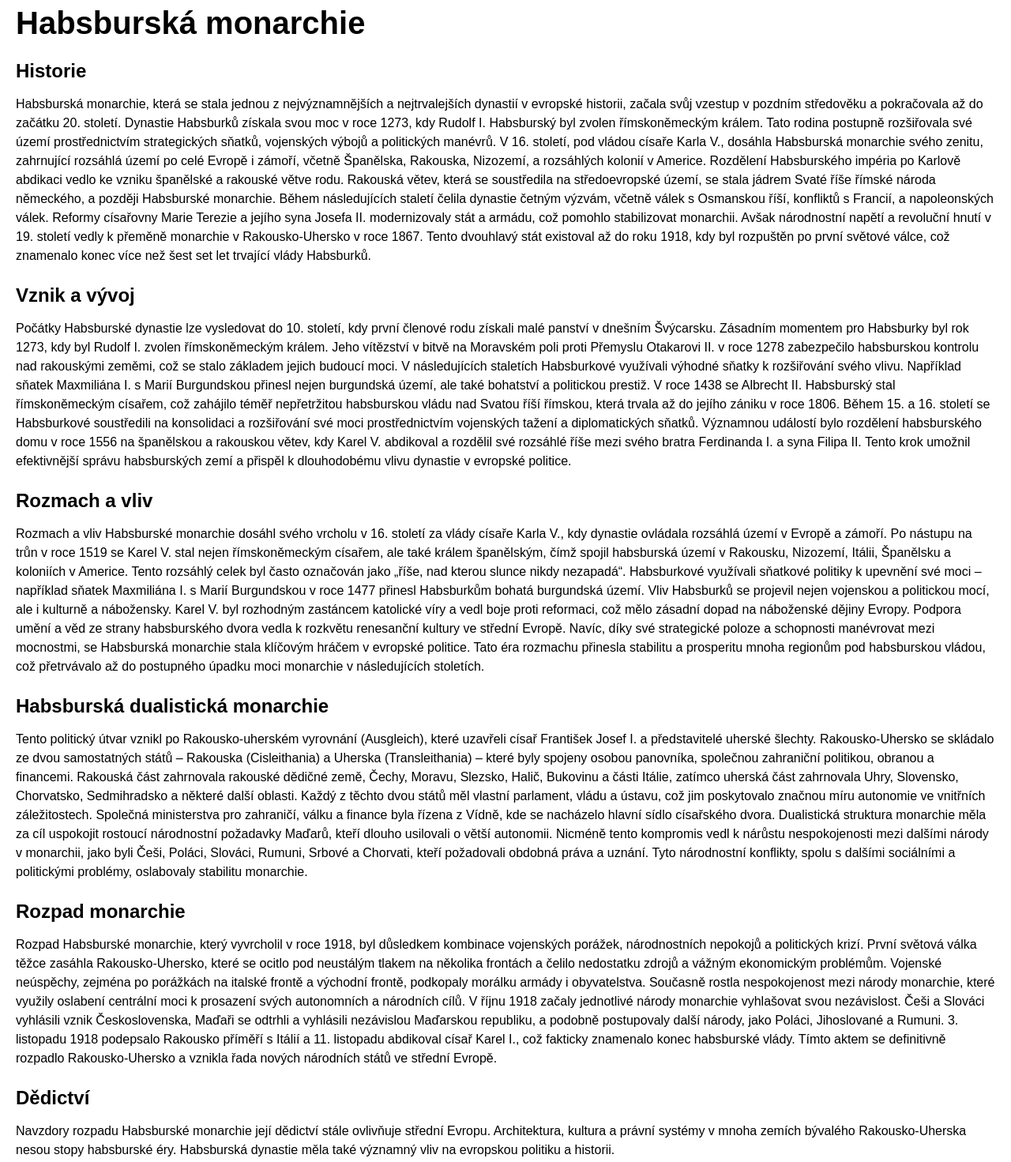
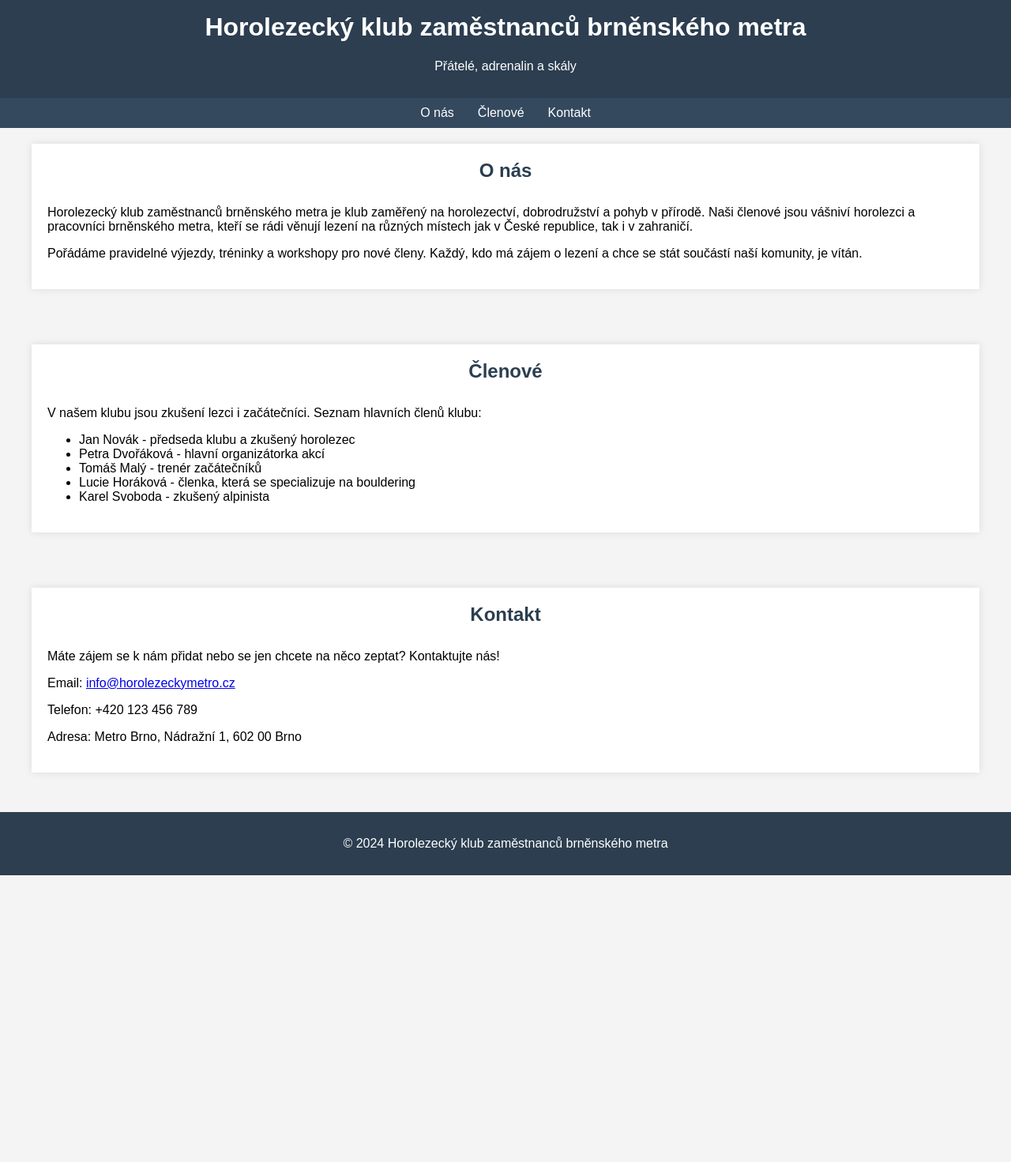
Before and after one commit to Prochyy/Prochyy.github.io, a plain HTML site: page index.html in a window 1280 px wide. Shown: the part 20-1491 px from the top of the page at 79% size. After the commit the page ends 1128 px from the top, so only its background shows below. Drawn offline with Linux system fonts and the light colour scheme.

Commit message:
Created web page for Horolezecký klub zaměstnanců brněnského metra

```diff
--- a/index.html
+++ b/index.html
@@ -3,124 +3,115 @@
 <head>
     <meta charset="UTF-8">
     <meta name="viewport" content="width=device-width, initial-scale=1.0">
-    <title>Habsburská monarchie</title>
+    <title>Horolezecký klub zaměstnanců brněnského metra</title>
     <style>
         body {
             font-family: Arial, sans-serif;
-            margin: 20px;
+            margin: 0;
+            padding: 0;
+            background-color: #f4f4f4;
         }
-        h1 {
-            font-size: 2.5em;
-            margin-bottom: 0.5em;
+        header {
+            background-color: #2c3e50;
+            color: white;
+            padding: 15px;
+            text-align: center;
         }
-        h2 {
-            font-size: 1.5em;
-            margin-top: 1em;
-            margin-bottom: 0.5em;
+        nav {
+            display: flex;
+            justify-content: center;
+            background-color: #34495e;
+            padding: 10px 0;
         }
-        p {
-            font-size: 1em;
-            margin-bottom: 1em;
-            line-height: 1.5em;
+        nav a {
+            color: white;
+            margin: 0 15px;
+            text-decoration: none;
+        }
+        nav a:hover {
+            text-decoration: underline;
+        }
+        section {
+            padding: 20px;
+            max-width: 1200px;
+            margin: 0 auto;
+        }
+        .section-header {
+            text-align: center;
+            margin-bottom: 30px;
+        }
+        .section-header h2 {
+            margin: 0;
+            color: #2c3e50;
+        }
+        .about, .members, .contact {
+            background-color: white;
+            padding: 20px;
+            margin-bottom: 30px;
+            box-shadow: 0 0 10px rgba(0,0,0,0.1);
+        }
+        footer {
+            text-align: center;
+            padding: 15px;
+            background-color: #2c3e50;
+            color: white;
         }
     </style>
-
-<!-- Matomo -->
-<script>
-  var _paq = window._paq = window._paq || [];
-  /* tracker methods like "setCustomDimension" should be called before "trackPageView" */
-  _paq.push(['trackPageView']);
-  _paq.push(['enableLinkTracking']);
-  (function() {
-    var u="//bis085.vse.cz/";
-    _paq.push(['setTrackerUrl', u+'matomo.php']);
-    _paq.push(['setSiteId', '1']);
-    var d=document, g=d.createElement('script'), s=d.getElementsByTagName('script')[0];
-    g.async=true; g.src=u+'matomo.js'; s.parentNode.insertBefore(g,s);
-  })();
-</script>
-<!-- End Matomo Code -->
-
 </head>
 <body>
-    <h1>Habsburská monarchie</h1>
 
-    <h2>Historie</h2>
-    <p>Habsburská monarchie, která se stala jednou z nejvýznamnějších a nejtrvalejších dynastií v evropské
-historii, začala svůj vzestup v pozdním středověku a pokračovala až do začátku 20. století. Dynastie Habsburků
-získala svou moc v roce 1273, kdy Rudolf I. Habsburský byl zvolen římskoněmeckým králem. Tato rodina postupně
-rozšiřovala své území prostřednictvím strategických sňatků, vojenských výbojů a politických manévrů. V 16.
-století, pod vládou císaře Karla V., dosáhla Habsburská monarchie svého zenitu, zahrnující rozsáhlá území po celé
-Evropě i zámoří, včetně Španělska, Rakouska, Nizozemí, a rozsáhlých kolonií v Americe. Rozdělení Habsburského
-impéria po Karlově abdikaci vedlo ke vzniku španělské a rakouské větve rodu. Rakouská větev, která se soustředila
-na středoevropské území, se stala jádrem Svaté říše římské národa německého, a později Habsburské monarchie.
-Během následujících staletí čelila dynastie četným výzvám, včetně válek s Osmanskou říší, konfliktů s Francií, a
-napoleonských válek. Reformy císařovny Marie Terezie a jejího syna Josefa II. modernizovaly stát a armádu, což
-pomohlo stabilizovat monarchii. Avšak národnostní napětí a revoluční hnutí v 19. století vedly k přeměně
-monarchie v Rakousko-Uhersko v roce 1867. Tento dvouhlavý stát existoval až do roku 1918, kdy byl rozpuštěn po
-první světové válce, což znamenalo konec více než šest set let trvající vlády Habsburků.</p>
+<header>
+    <h1>Horolezecký klub zaměstnanců brněnského metra</h1>
+    <p>Přátelé, adrenalin a skály</p>
+</header>
 
-    <h2>Vznik a vývoj</h2>
-    <p>Počátky Habsburské dynastie lze vysledovat do 10. století, kdy první členové rodu získali malé panství v
-dnešním Švýcarsku. Zásadním momentem pro Habsburky byl rok 1273, kdy byl Rudolf I. zvolen římskoněmeckým králem. Jeho
-vítězství v bitvě na Moravském poli proti Přemyslu Otakarovi II. v roce 1278 zabezpečilo habsburskou kontrolu nad
-rakouskými zeměmi, což se stalo základem jejich budoucí moci. V následujících staletích Habsburkové využívali výhodné
-sňatky k rozšiřování svého vlivu. Například sňatek Maxmiliána I. s Marií Burgundskou přinesl nejen burgundská území,
-ale také bohatství a politickou prestiž. V roce 1438 se Albrecht II. Habsburský stal římskoněmeckým císařem, což
-zahájilo téměř nepřetržitou habsburskou vládu nad Svatou říší římskou, která trvala až do jejího zániku v roce 1806.
-Během 15. a 16. století se Habsburkové soustředili na konsolidaci a rozšiřování své moci prostřednictvím vojenských
-tažení a diplomatických sňatků. Významnou událostí bylo rozdělení habsburského domu v roce 1556 na španělskou a
-rakouskou větev, kdy Karel V. abdikoval a rozdělil své rozsáhlé říše mezi svého bratra Ferdinanda I. a syna Filipa
-II. Tento krok umožnil efektivnější správu habsburských zemí a přispěl k dlouhodobému vlivu dynastie v evropské
-politice.</p>
+<nav>
+    <a href="#about">O nás</a>
+    <a href="#members">Členové</a>
+    <a href="#contact">Kontakt</a>
+</nav>
 
-    <h2>Rozmach a vliv</h2>
-    <p>Rozmach a vliv Habsburské monarchie dosáhl svého vrcholu v 16. století za vlády císaře Karla V., kdy dynastie
-ovládala rozsáhlá území v Evropě a zámoří. Po nástupu na trůn v roce 1519 se Karel V. stal nejen římskoněmeckým
-císařem, ale také králem španělským, čímž spojil habsburská území v Rakousku, Nizozemí, Itálii, Španělsku a koloniích
-v Americe. Tento rozsáhlý celek byl často označován jako „říše, nad kterou slunce nikdy nezapadá“. Habsburkové
-využívali sňatkové politiky k upevnění své moci – například sňatek Maxmiliána I. s Marií Burgundskou v roce 1477
-přinesl Habsburkům bohatá burgundská území. Vliv Habsburků se projevil nejen vojenskou a politickou mocí, ale i
-kulturně a nábožensky. Karel V. byl rozhodným zastáncem katolické víry a vedl boje proti reformaci, což mělo zásadní
-dopad na náboženské dějiny Evropy. Podpora umění a věd ze strany habsburského dvora vedla k rozkvětu renesanční
-kultury ve střední Evropě. Navíc, díky své strategické poloze a schopnosti manévrovat mezi mocnostmi, se Habsburská
-monarchie stala klíčovým hráčem v evropské politice. Tato éra rozmachu přinesla stabilitu a prosperitu mnoha regionům
-pod habsburskou vládou, což přetrvávalo až do postupného úpadku moci monarchie v následujících stoletích.</p>
+<section id="about">
+    <div class="about">
+        <div class="section-header">
+            <h2>O nás</h2>
+        </div>
+        <p>Horolezecký klub zaměstnanců brněnského metra je klub zaměřený na horolezectví, dobrodružství a pohyb v přírodě. Naši členové jsou vášniví horolezci a pracovníci brněnského metra, kteří se rádi věnují lezení na různých místech jak v České republice, tak i v zahraničí.</p>
+        <p>Pořádáme pravidelné výjezdy, tréninky a workshopy pro nové členy. Každý, kdo má zájem o lezení a chce se stát součástí naší komunity, je vítán.</p>
+    </div>
+</section>
 
-    <h2>Habsburská dualistická monarchie</h2>
-    <p>Tento politický útvar vznikl po Rakousko-uherském vyrovnání (Ausgleich), které uzavřeli císař František Josef
-I. a představitelé uherské šlechty. Rakousko-Uhersko se skládalo ze dvou samostatných států – Rakouska (Cisleithania)
-a Uherska (Transleithania) – které byly spojeny osobou panovníka, společnou zahraniční politikou, obranou a
-financemi.
+<section id="members">
+    <div class="members">
+        <div class="section-header">
+            <h2>Členové</h2>
+        </div>
+        <p>V našem klubu jsou zkušení lezci i začátečníci. Seznam hlavních členů klubu:</p>
+        <ul>
+            <li>Jan Novák - předseda klubu a zkušený horolezec</li>
+            <li>Petra Dvořáková - hlavní organizátorka akcí</li>
+            <li>Tomáš Malý - trenér začátečníků</li>
+            <li>Lucie Horáková - členka, která se specializuje na bouldering</li>
+            <li>Karel Svoboda - zkušený alpinista</li>
+        </ul>
+    </div>
+</section>
 
-Rakouská část zahrnovala rakouské dědičné země, Čechy, Moravu, Slezsko, Halič, Bukovinu a části Itálie, zatímco
-uherská část zahrnovala Uhry, Slovensko, Chorvatsko, Sedmihradsko a některé další oblasti. Každý z těchto dvou států
-měl vlastní parlament, vládu a ústavu, což jim poskytovalo značnou míru autonomie ve vnitřních záležitostech.
-Společná ministerstva pro zahraničí, válku a finance byla řízena z Vídně, kde se nacházelo hlavní sídlo císařského
-dvora.
+<section id="contact">
+    <div class="contact">
+        <div class="section-header">
+            <h2>Kontakt</h2>
+        </div>
+        <p>Máte zájem se k nám přidat nebo se jen chcete na něco zeptat? Kontaktujte nás!</p>
+        <p>Email: <a href="mailto:info@horolezeckymetro.cz">info@horolezeckymetro.cz</a></p>
+        <p>Telefon: +420 123 456 789</p>
+        <p>Adresa: Metro Brno, Nádražní 1, 602 00 Brno</p>
+    </div>
+</section>
 
-Dualistická struktura monarchie měla za cíl uspokojit rostoucí národnostní požadavky Maďarů, kteří dlouho usilovali o
-větší autonomii. Nicméně tento kompromis vedl k nárůstu nespokojenosti mezi dalšími národy v monarchii, jako byli
-Češi, Poláci, Slováci, Rumuni, Srbové a Chorvati, kteří požadovali obdobná práva a uznání. Tyto národnostní
-konflikty, spolu s dalšími sociálními a politickými problémy, oslabovaly stabilitu monarchie.</p>
+<footer>
+    <p>&copy; 2024 Horolezecký klub zaměstnanců brněnského metra</p>
+</footer>
 
-    <h2>Rozpad monarchie</h2>
-    <p>Rozpad Habsburské monarchie, který vyvrcholil v roce 1918, byl důsledkem kombinace vojenských porážek,
-národnostních nepokojů a politických krizí. První světová válka těžce zasáhla Rakousko-Uhersko, které se ocitlo pod
-neustálým tlakem na několika frontách a čelilo nedostatku zdrojů a vážným ekonomickým problémům. Vojenské neúspěchy,
-zejména po porážkách na italské frontě a východní frontě, podkopaly morálku armády i obyvatelstva. Současně rostla
-nespokojenost mezi národy monarchie, které využily oslabení centrální moci k prosazení svých autonomních a národních
-cílů.
-
-V říjnu 1918 začaly jednotlivé národy monarchie vyhlašovat svou nezávislost. Češi a Slováci vyhlásili vznik
-Československa, Maďaři se odtrhli a vyhlásili nezávislou Maďarskou republiku, a podobně postupovaly další národy,
-jako Poláci, Jihoslované a Rumuni. 3. listopadu 1918 podepsalo Rakousko příměří s Itálií a 11. listopadu abdikoval
-císař Karel I., což fakticky znamenalo konec habsburské vlády. Tímto aktem se definitivně rozpadlo Rakousko-Uhersko a
-vznikla řada nových národních států ve střední Evropě.</p>
-
-    <h2>Dědictví</h2>
-    <p>Navzdory rozpadu Habsburské monarchie její dědictví stále ovlivňuje střední Evropu. Architektura, kultura a
-právní systémy v mnoha zemích bývalého Rakousko-Uherska nesou stopy habsburské éry. Habsburská dynastie měla také
-významný vliv na evropskou politiku a historii.</p>
 </body>
 </html>
```
